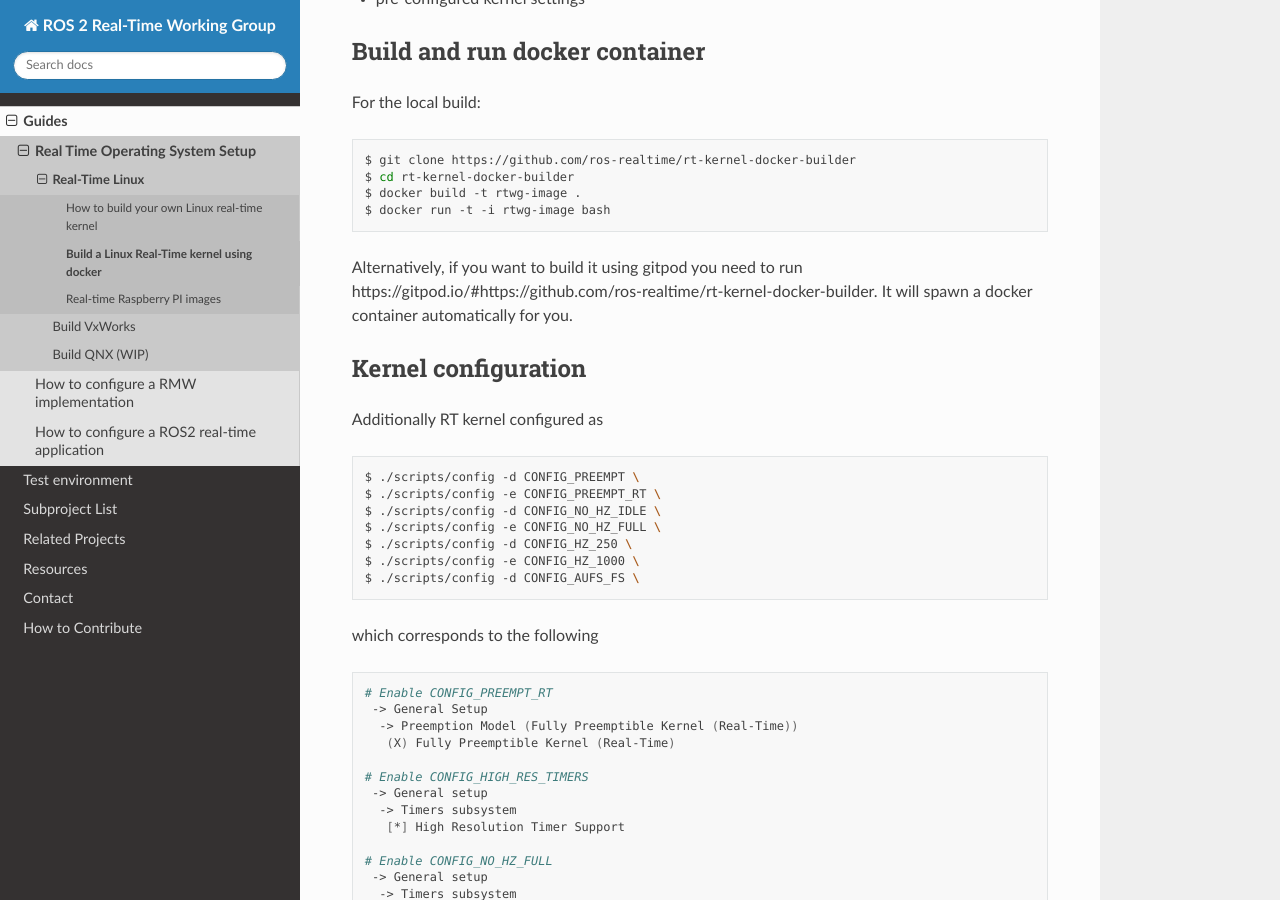
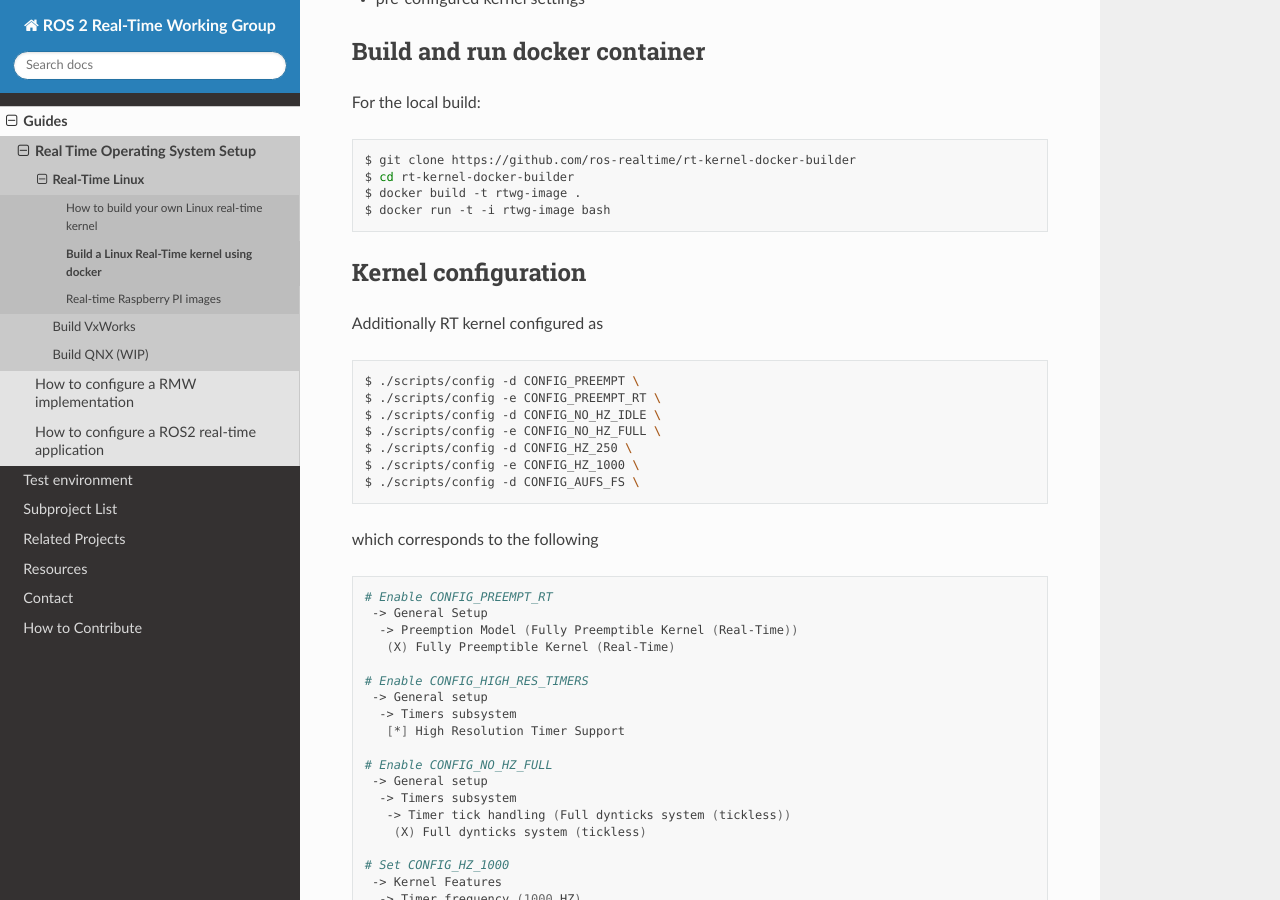
Before and after one commit to ros-realtime/rtwg_documentation, a Sphinx documentation site: the page built from source/Guides/Real-Time-Operating-System-Setup/Real-Time-Linux/build_rt_kernel_using_docker.md, in a window 1280 px wide and 900 px high, scrolled down 525 px. Built offline with Sphinx 7.4.7 and the Read the Docs theme 2.0.0, drawn with Linux system fonts in a browser that asks for light colours.

Commit message:
Remove gitpod comment

````diff
--- a/source/Guides/Real-Time-Operating-System-Setup/Real-Time-Linux/build_rt_kernel_using_docker.md
+++ b/source/Guides/Real-Time-Operating-System-Setup/Real-Time-Linux/build_rt_kernel_using_docker.md
@@ -21,8 +21,6 @@ $ cd rt-kernel-docker-builder
 $ docker build -t rtwg-image .
 $ docker run -t -i rtwg-image bash
 ```
-
-Alternatively, if you want to build it using gitpod you need to run https://gitpod.io/#https://github.com/ros-realtime/rt-kernel-docker-builder. It will spawn a docker container automatically for you.
 
 ## Kernel configuration
 
````
